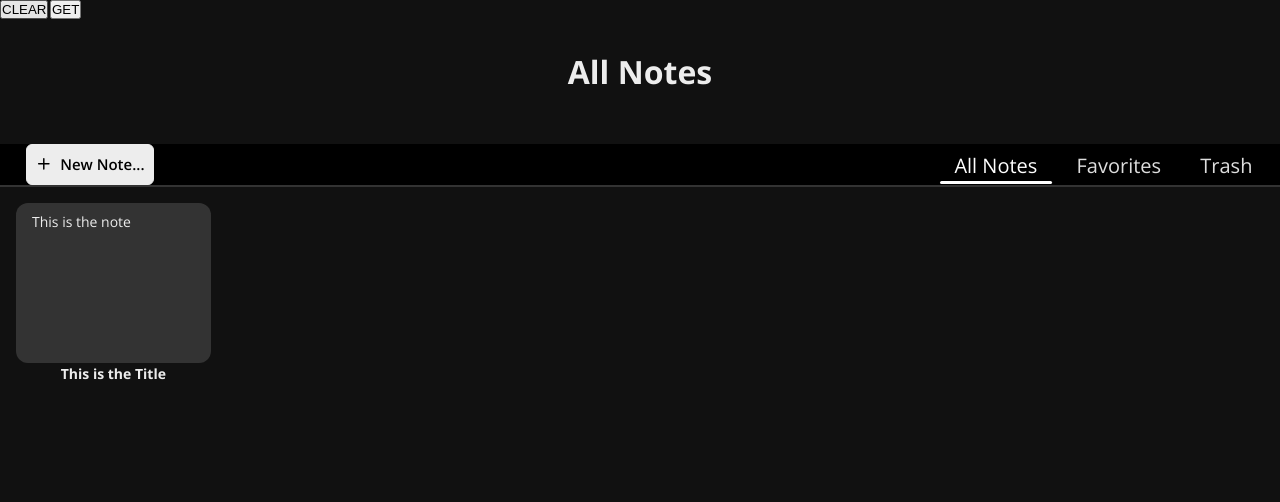
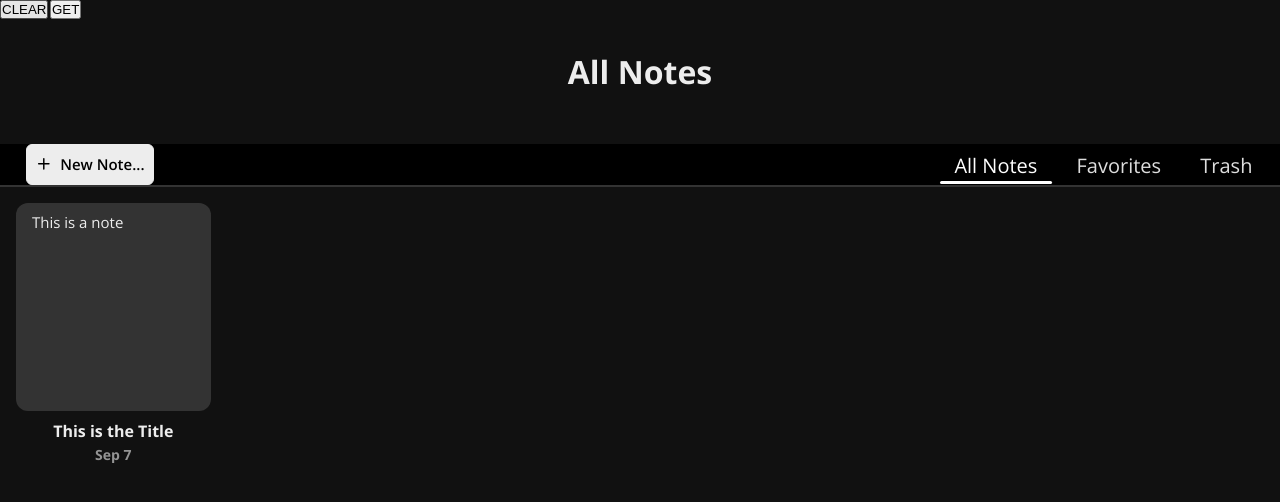
Before and after one commit to fistty/notes-app, a React (Vite) app: page /new in a window 1280 px wide. Both pictures are taken after a click on the button 147 px from the left and 205 px from the top of the page. Shown: the top 502 px of the page. Built offline with nearby package versions, Linux system fonts and the light colour scheme.

Commit message:
added no title func

```diff
--- a/src/App.jsx
+++ b/src/App.jsx
@@ -46,14 +46,13 @@ function App() {
 
 	// Load notes from localStorage
 	useEffect(() => {
-		localStorage.removeItem("notes");
+		// localStorage.removeItem("notes");
 		const storedNotes = JSON.parse(localStorage.getItem("notes")) || [];
 		setNotes(storedNotes);
 	}, []);
 
 	// Save notes to localStorage whenever 'notes' or 'refresh' changes
 	useEffect(() => {
-		console.log("...UPDATING LOCAL STORAGE");
 		localStorage.setItem("notes", JSON.stringify(notes));
 	}, [notes]);
 
--- a/src/components/NoteItem.jsx
+++ b/src/components/NoteItem.jsx
@@ -2,12 +2,18 @@ import React from "react";
 import { Link } from "react-router-dom";
 
 function NoteItem({ notes }) {
+	const dateFormat = (date) => {
+		let option = { month: "short", day: "numeric" };
+		const formattedDate = new Date(date).toLocaleDateString("en-US", option);
+		return formattedDate;
+	};
 	return (
 		<>
 			{notes.map((item) => (
 				<Link className="note-item" key={item.id} to={`note/${item.id.toString()}`}>
 					<p>{item.note}</p>
 					<h2>{item.title}</h2>
+					<h3>{dateFormat(item.createdAt)} </h3>
 				</Link>
 			))}
 		</>
--- a/src/components/TitleInput.jsx
+++ b/src/components/TitleInput.jsx
@@ -7,6 +7,12 @@ function TitleInput({ title, setTitle, setSave }) {
 			setSave(true);
 		}
 	};
+
+	const handleBlur = () => {
+		if (title === "") {
+			setTitle("No title");
+		}
+	};
 	return (
 		<>
 			<input
@@ -14,6 +20,7 @@ function TitleInput({ title, setTitle, setSave }) {
 				placeholder="Title"
 				value={title}
 				onChange={handleChange}
+				onBlur={handleBlur}
 			/>
 		</>
 	);
--- a/src/pages/Home.css
+++ b/src/pages/Home.css
@@ -23,10 +23,9 @@
 }
 
 .note-item {
-	/* border: 1px solid rgb(0, 229, 255); */
-	height: 200px;
+	height: 260px;
+	max-height: 260px;
 	overflow: hidden;
-	max-height: 200px;
 	border-radius: 8px;
 	text-decoration: none;
 	color: unset;
@@ -39,7 +38,7 @@
 
 .note-item p {
 	border-radius: 12px;
-	font-size: 14px;
+	font-size: 15px;
 	height: 80%;
 	text-overflow: ellipsis;
 	overflow: hidden;
@@ -55,9 +54,20 @@
 }
 
 .note-item h2 {
-	font-size: 14px;
+	font-size: 16px;
 	text-align: center;
 	text-overflow: ellipsis; /* enables ellipsis */
 	white-space: nowrap; /* keeps the text in a single line */
 	overflow: hidden; /* keeps the element from overflowing its parent */
+	margin-top: 0.5rem;
 }
+
+.note-item h3 {
+	font-size: 14px;
+	text-align: center;
+	text-overflow: ellipsis;
+	white-space: nowrap;
+	overflow: hidden;
+	color: #949494;
+	margin-top: 0.1rem;
+}
--- a/src/pages/NewNoteForm.jsx
+++ b/src/pages/NewNoteForm.jsx
@@ -10,7 +10,7 @@ import { useNoteContext } from "../contexts/noteContext/useNoteContext";
 
 function NewNoteForm() {
 	const [title, setTitle] = useState("This is the Title ");
-	const [noteText, setNoteText] = useState("This is the note ");
+	const [noteText, setNoteText] = useState("This is a note ");
 
 	const { setNotes, setPath, refresh, setRefresh } = useNoteContext();
 	const navigate = useNavigate();
@@ -20,7 +20,13 @@ function NewNoteForm() {
 
 		if (title.length > 0 || noteText.length > 0) {
 			const id = generateUniqueId();
-			const newNoteObj = { id, title, note: noteText, favorite: false };
+			const newNoteObj = {
+				id,
+				title,
+				note: noteText,
+				favorite: false,
+				createdAt: new Date().getTime(),
+			};
 			setNotes((prev) => {
 				const temp = [...prev];
 				temp.unshift(newNoteObj);
--- a/src/pages/note/Note.jsx
+++ b/src/pages/note/Note.jsx
@@ -25,7 +25,12 @@ export const Note = () => {
 				let updatedNotes = prev.map((noteItem) => {
 					if (noteDetail.id === noteItem.id) {
 						// Updates only the note we are viewing
-						return { ...noteDetail, title, note: noteText };
+						return {
+							...noteDetail,
+							title,
+							note: noteText,
+							updated: new Date().getTime(),
+						};
 					}
 					// Does not update other notes
 					return noteItem;
```
